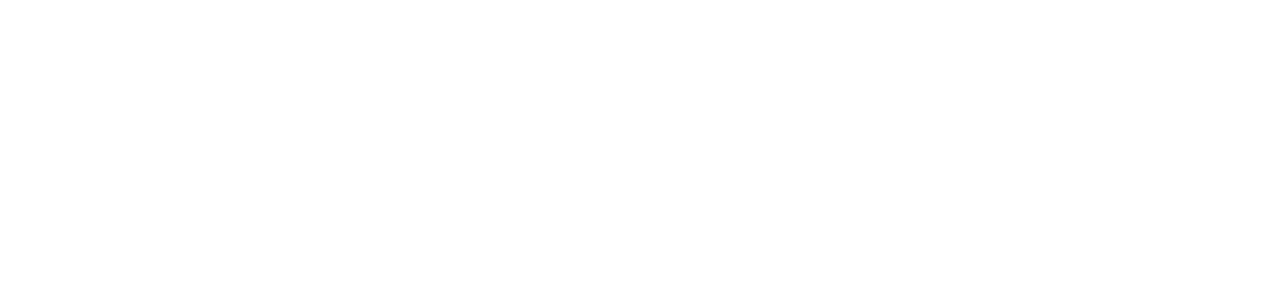
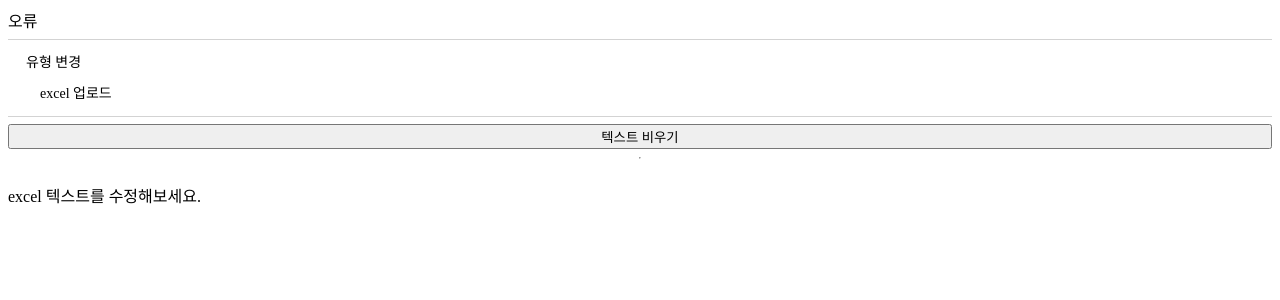
Before and after one commit to Gyuri092/slate.js-practice, a React (Vite) app: page /excel in a window 1280 px wide. Before the commit this address had no page. Shown: the top 300 px of the page. Built offline with nearby package versions, Linux system fonts and the light colour scheme.

Commit message:
feat: excel loader 컴포넌트 생성 및 초기 세팅

```diff
--- a/package.json
+++ b/package.json
@@ -26,7 +26,8 @@
     "slate": "^0.94.1",
     "slate-react": "^0.94.2",
     "styled-components": "^6.0.0-rc.2",
-    "styled-reset": "^4.4.7"
+    "styled-reset": "^4.4.7",
+    "xlsx": "https://cdn.sheetjs.com/xlsx-0.19.3/xlsx-0.19.3.tgz"
   },
   "devDependencies": {
     "@types/react": "^18.0.28",
--- a/src/components/common/DropDown.tsx
+++ b/src/components/common/DropDown.tsx
@@ -47,17 +47,28 @@
   setStateFunction: setStateFunctionType;
   editor: BaseEditor & ReactEditor;
 }) => {
+  const renderDropDown = (accept: string) => {
+    switch (accept) {
+      case ".txt":
+        return "txt 업로드";
+      case ".epub":
+        return "ePub 업로드";
+      case ".md":
+        return "markdown 업로드";
+      case ".xlsx":
+        return "excel 업로드";
+      default:
+        break;
+    }
+  };
+
   return (
     <>
       <MenuItemDivider />
       <div css={menuItemCss}>유형 변경</div>
       <MenuSubItem>
         <FileInputLabel htmlFor="file">
-          {props.accept === ".epub"
-            ? "ePub 업로드"
-            : props.accept === ".md"
-            ? "markdown 업로드"
-            : "txt 업로드"}
+          {renderDropDown(props.accept)}
         </FileInputLabel>
         <FileInput
           id="file"
--- a/src/components/common/Element.tsx
+++ b/src/components/common/Element.tsx
@@ -1,4 +1,6 @@
-export const Element = (props) => {
+import { RenderElementProps } from "slate-react";
+
+export const Element = (props: RenderElementProps) => {
   const { attributes, children, element } = props;
   switch (element.type) {
     case "paragraph":
--- a/src/components/common/Header.tsx
+++ b/src/components/common/Header.tsx
@@ -9,16 +9,23 @@
     case "/":
       linkArray.push(["/markdown", "markdown 편집기로 이동하기"]);
       linkArray.push(["/epub", "epub 편집기로 이동하기"]);
+      linkArray.push(["/excel", "excel 편집기로 이동하기"]);
       break;
     case "/markdown":
       linkArray.push(["/", "txt 편집기로 이동하기"]);
       linkArray.push(["/epub", "epub 편집기로 이동하기"]);
+      linkArray.push(["/excel", "excel 편집기로 이동하기"]);
       break;
     case "/epub":
       linkArray.push(["/", "txt 편집기로 이동하기"]);
       linkArray.push(["/markdown", "markdown 편집기로 이동하기"]);
+      linkArray.push(["/excel", "excel 편집기로 이동하기"]);
       break;
-
+    case "/excel":
+      linkArray.push(["/", "txt 편집기로 이동하기"]);
+      linkArray.push(["/markdown", "markdown 편집기로 이동하기"]);
+      linkArray.push(["/epub", "epub 편집기로 이동하기"]);
+      break;
     default:
       return <>오류</>;
   }
@@ -36,7 +43,7 @@
 };
 
 const StyledHeaderContainer = styled.div`
-  width: 500px;
+  width: 700px;
   height: 50px;
   display: flex;
   justify-content: space-between;
--- /dev/null
+++ b/src/components/excel/ExcelLoader.tsx
@@ -0,0 +1,46 @@
+import { Slate, Editable, withReact, RenderLeafProps } from "slate-react";
+import { containerStyle } from "../../styles/style";
+import { Header } from "../common/Header";
+import { SlateBlock } from "../common/SlateBlock";
+import { useCallback, useState } from "react";
+import { Descendant, createEditor } from "slate";
+import { EpubLeaf } from "../epub/EpubLeaf";
+import { Element } from "../common/Element";
+import { setStateFunctionType } from "../../types/type";
+import { read, writeFileXLSX } from "xlsx";
+
+export const ExcelLoader = () => {
+  const [editor] = useState(() => withReact(createEditor()));
+  const fileExtension = ".xlsx";
+  const initialValue: Descendant[] = [
+    {
+      type: "paragraph",
+      children: [{ text: "excel 텍스트를 수정해보세요." }],
+    },
+  ];
+  const [ExcelText, setExcelText] = useState("");
+
+  const setStateFunction: setStateFunctionType = (value) => {
+    setExcelText(value);
+  };
+  const renderLeaf = useCallback(
+    (props: RenderLeafProps) => <EpubLeaf {...props} />,
+    []
+  );
+  return (
+    <div css={containerStyle}>
+      <Header />
+      <Slate editor={editor} value={initialValue}>
+        <SlateBlock
+          fileExtension={fileExtension}
+          setStateFunction={setStateFunction}
+          editor={editor}
+        />
+        <Editable
+          renderLeaf={renderLeaf}
+          renderElement={(props) => <Element {...props} />}
+        />
+      </Slate>
+    </div>
+  );
+};
--- a/src/components/markdown/MarkdownLoader.tsx
+++ b/src/components/markdown/MarkdownLoader.tsx
@@ -9,7 +9,6 @@
 import { SlateBlock } from "../common/SlateBlock";
 import { MarkdownLeaf } from "../markdown/MarkdownLeaf";
 import { Element } from "../common/Element";
-import { MarkupChanger } from "./MarkupChanger";
 
 export const MarkdownLoader = () => {
   const [editor] = useState(() => withReact(createEditor()));
--- a/src/components/markdown/MarkdownShortcuts.tsx
+++ /dev/null
@@ -1,3 +0,0 @@
-export const MarkdownShortcuts = () => {
-  return <></>;
-};
--- a/src/router.tsx
+++ b/src/router.tsx
@@ -2,6 +2,7 @@
 import { MarkdownLoader } from "./components/markdown/MarkdownLoader";
 import { TextfileLoader } from "./components/textfile/TextfileLoader";
 import { EpubLoader } from "./components/epub/EpubLoader";
+import { ExcelLoader } from "./components/excel/ExcelLoader";
 
 const Router = () => {
   return (
@@ -10,6 +11,7 @@
         <Route path="/" element={<TextfileLoader />} />
         <Route path="/markdown" element={<MarkdownLoader />} />
         <Route path="/epub" element={<EpubLoader />} />
+        <Route path="/excel" element={<ExcelLoader />} />
       </Routes>
     </BrowserRouter>
   );
```
Also changed, not shown: 1 other file (tests, documents, lock files or other folders).
